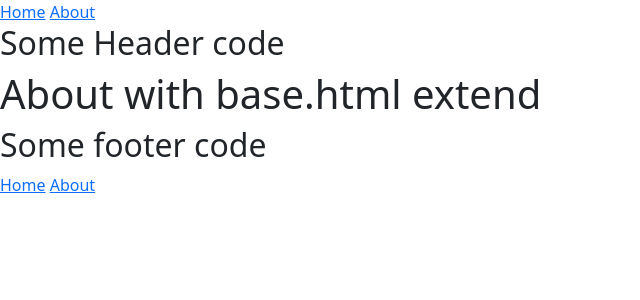
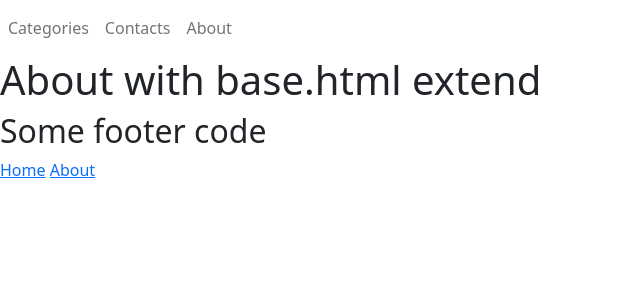
Before and after one commit to AlexBulavin/ecommerce-project, a Django app: page /about/ in a window 1280 px wide. Shown: the top 300 px of the page, without its empty margins (0-640 px from the left). Run offline with Django 3.2, Linux system fonts and the light colour scheme.

Commit message:
Add navbar and it's styling

```diff
--- a/shop/templates/base.html
+++ b/shop/templates/base.html
@@ -11,13 +11,20 @@
   <title>{% block title %} {% endblock %}</title>
 </head>
 <body>
-<header>
-  <a href="{% url 'home'%}">Home</a>
-  <a href="{% url 'about'%}">About</a>
-  <h2>
-    Some Header code
-  </h2>
-</header>
+<!--<header>-->
+<!--  <a href="{% url 'home'%}">Home</a>-->
+<!--  <a href="{% url 'about'%}">About</a>-->
+<!--  <h2>-->
+<!--    Some Header code-->
+<!--  </h2>-->
+<!--</header>-->
+<nav class="navbar navbar-expand-md navbar-light">
+  <ul class="navbar-nav">
+    <li class="nav-item"><a class="nav-link" href="">Categories</a></li>
+    <li class="nav-item"><a class="nav-link" href="">Contacts</a></li>
+    <li class="nav-item"><a class="nav-link" href="">About</a></li>
+  </ul>
+</nav>
 
 {% block content %}
 {% endblock %}
```
